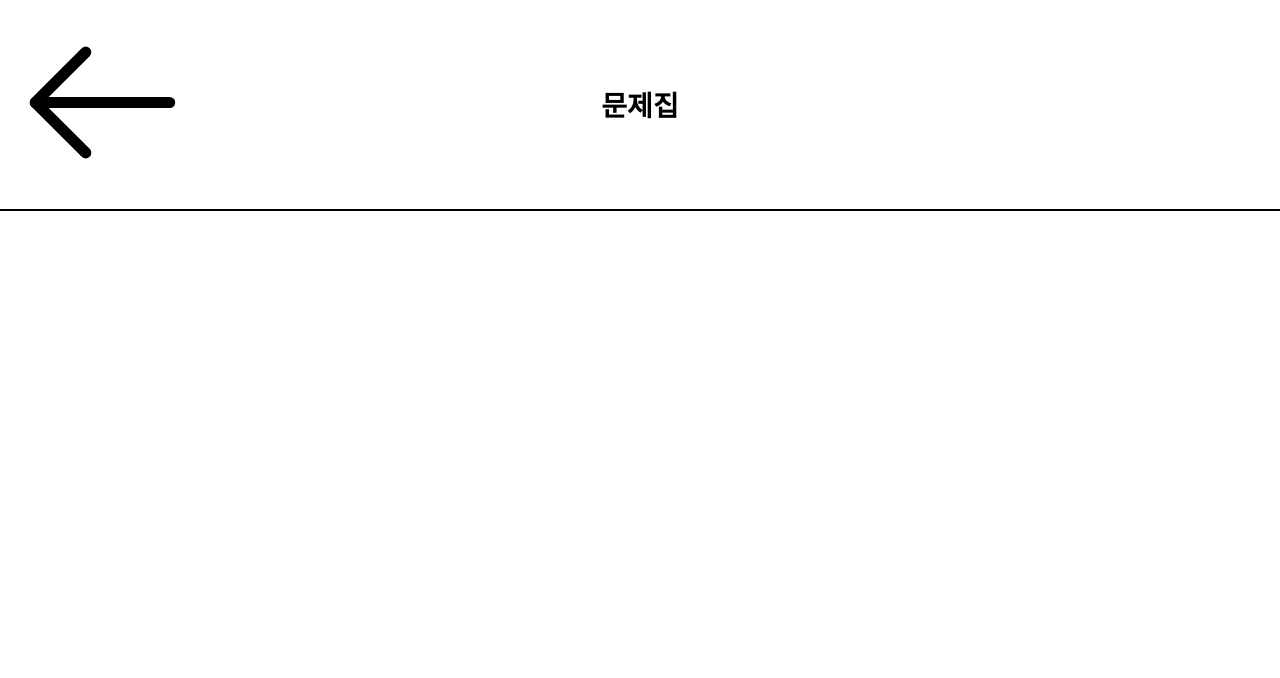
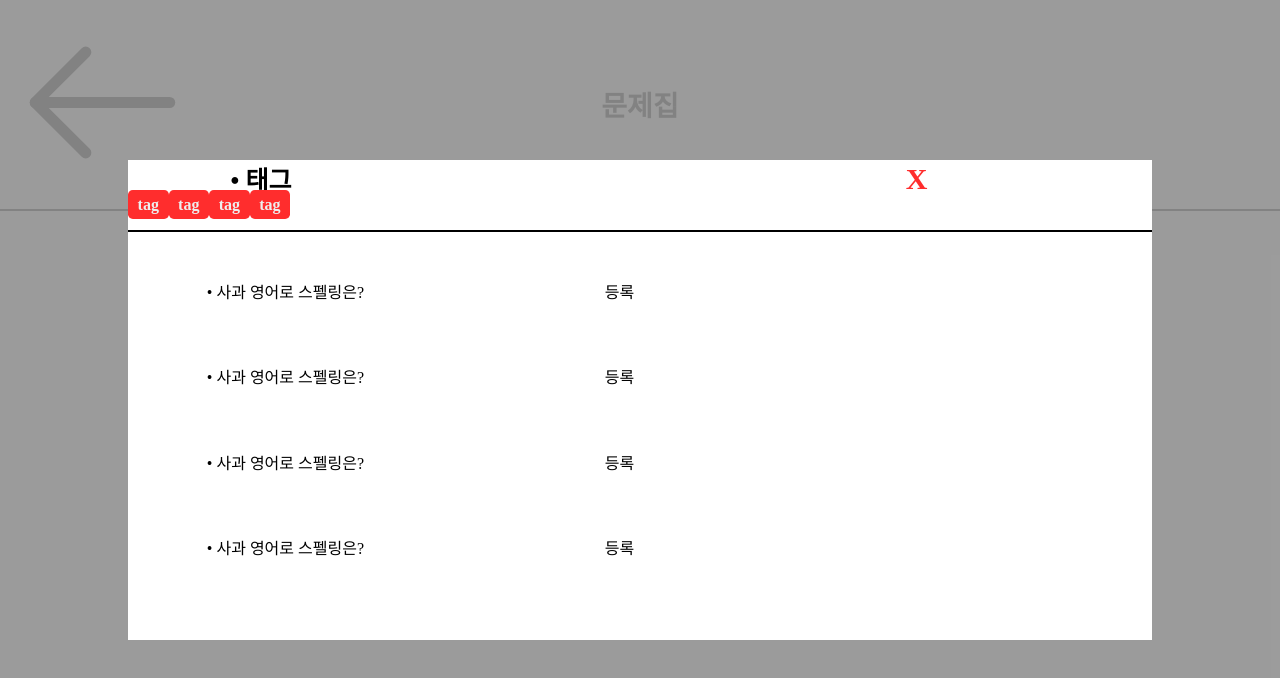
Before and after one commit to ptk5758/MyQuestion, a React (Create React App) app in the folder client/: page /Modal in a window 1280 px wide. Before the commit this address had no page. Shown: the top 678 px of the page. Built offline with nearby package versions, Linux system fonts and the light colour scheme.

Commit message:
modal ui 대충 구현

```diff
--- a/client/src/App.js
+++ b/client/src/App.js
@@ -9,6 +9,7 @@ import { BrowserRouter, Routes, Route } from 'react-router-dom';
 import QuestionInsert from './components/QuestionInsert';
 import Header from './components/Header';
 import Main from './components/Main';
+import Modal from './components/Modal';
 
 class App extends Component
 {
@@ -33,6 +34,7 @@ class App extends Component
             <Route path='QuestionInsert' element={<QuestionInsert/>} />
             <Route path='QuestionBook' element={<QuestionBook/>}/>
             <Route path='QuestionBookInsert' element={<QuestionBookInsert/>}/>
+            <Route path='Modal' element={<Modal/>}/>
           </Routes>
           </div>
         </BrowserRouter>
--- a/client/src/components/Modal.js
+++ b/client/src/components/Modal.js
@@ -1,15 +1,42 @@
 import React, { Component } from "react";
+
 class Modal extends Component
 {
+
     render()
     {
         return(
-            <div className="modal">
+            <div className="modal open">
               <div className="modal-content">
-                  {this.props.content}
+                <span className="tag-select-title">• 태그</span>
+                <span className="closebtn">X</span>
+                <div className="tag-select">
+                    <span className="tag-select-btn">tag</span>
+                    <span className="tag-select-btn">tag</span>
+                    <span className="tag-select-btn">tag</span>
+                    <span className="tag-select-btn">tag</span>
+                </div>
+                <p className="division"></p>
+                <div className="question-regist">
+                    <span className="questionlist">• 사과 영어로 스펠링은?</span>
+                    <span className="registbtn">등록</span>
+                    </div>
+                <div className="question-regist">
+                    <span className="questionlist">• 사과 영어로 스펠링은?</span>
+                    <span className="registbtn">등록</span>
+                </div>
+                <div className="question-regist">
+                    <span className="questionlist">• 사과 영어로 스펠링은?</span>
+                    <span className="registbtn">등록</span>
+                    </div>
+                <div className="question-regist">
+                    <span className="questionlist">• 사과 영어로 스펠링은?</span>
+                    <span className="registbtn">등록</span>
+                </div>
+                {this.props.content}
               </div>
           </div>
         );
     }
 }
-export { Modal };
+export default Modal;
--- a/client/src/css/main.css
+++ b/client/src/css/main.css
@@ -83,6 +83,41 @@
     top: 50%;
     transform: translate(-50%, -50%);
 }
+
+.tag-select-title{
+    font-weight: bold;
+    font-size: 25px;
+    padding-left: 10%;
+}
+
+.closebtn{
+    font-weight: bold;
+    font-size: 30px;
+    color: #ff2d2d;
+    padding-left: 60%;
+}
+
+.tag-select-btn{
+    background-color: #ff2d2d; padding: 0.4rem 0.6rem; font-weight: bold; color: #eee; border-radius: 0.3rem;
+}
+
+.division{
+    border-bottom: 2px solid#000000;
+}
+
+.questionlist{
+    padding-left: 5%;
+}
+
+.question-regist{
+    padding: 3%;
+}
+
+.registbtn{
+    padding-left: 25%;
+}
+
+
 /* 모달 */
 
 /*ptk*/
```
